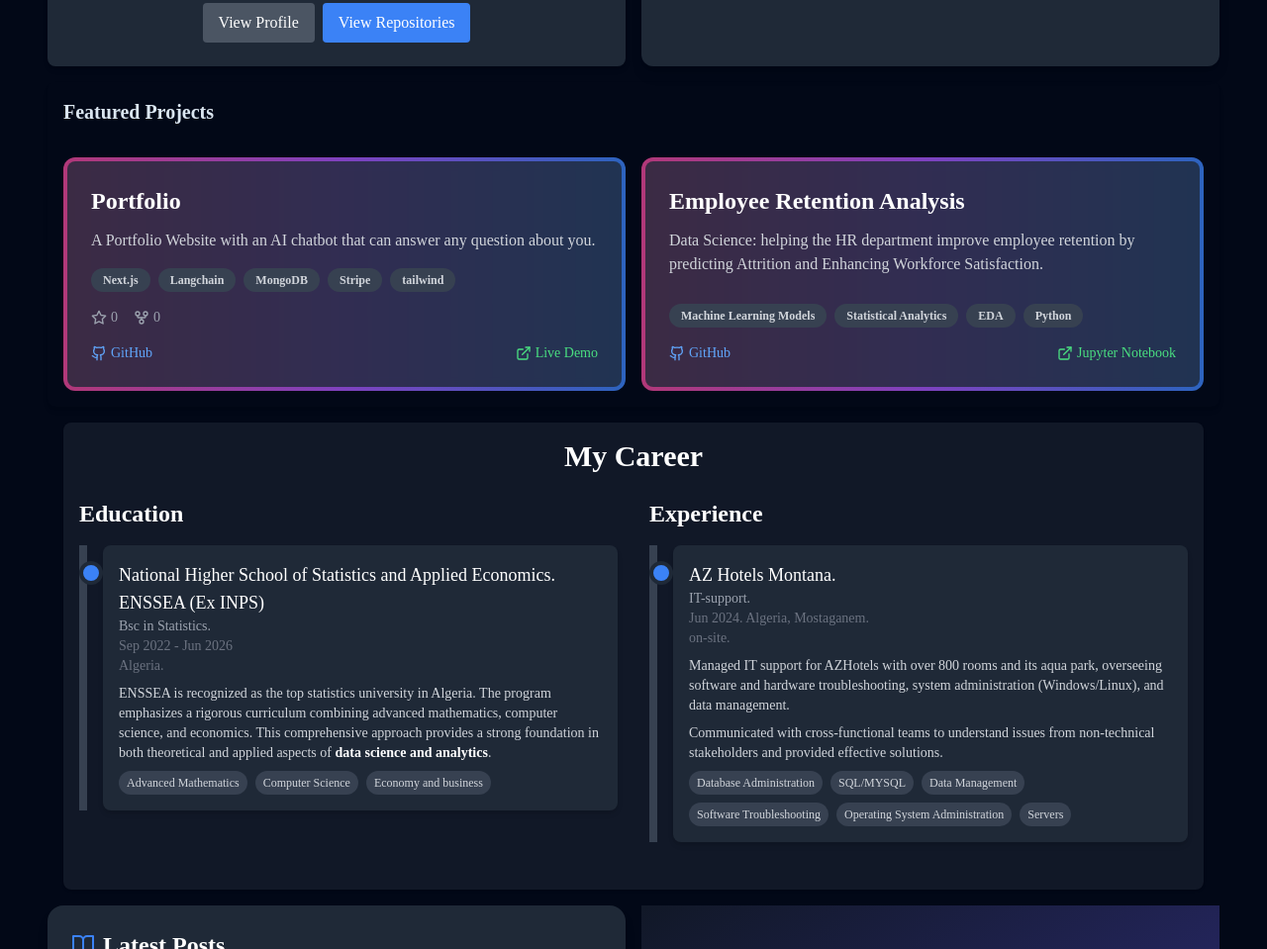
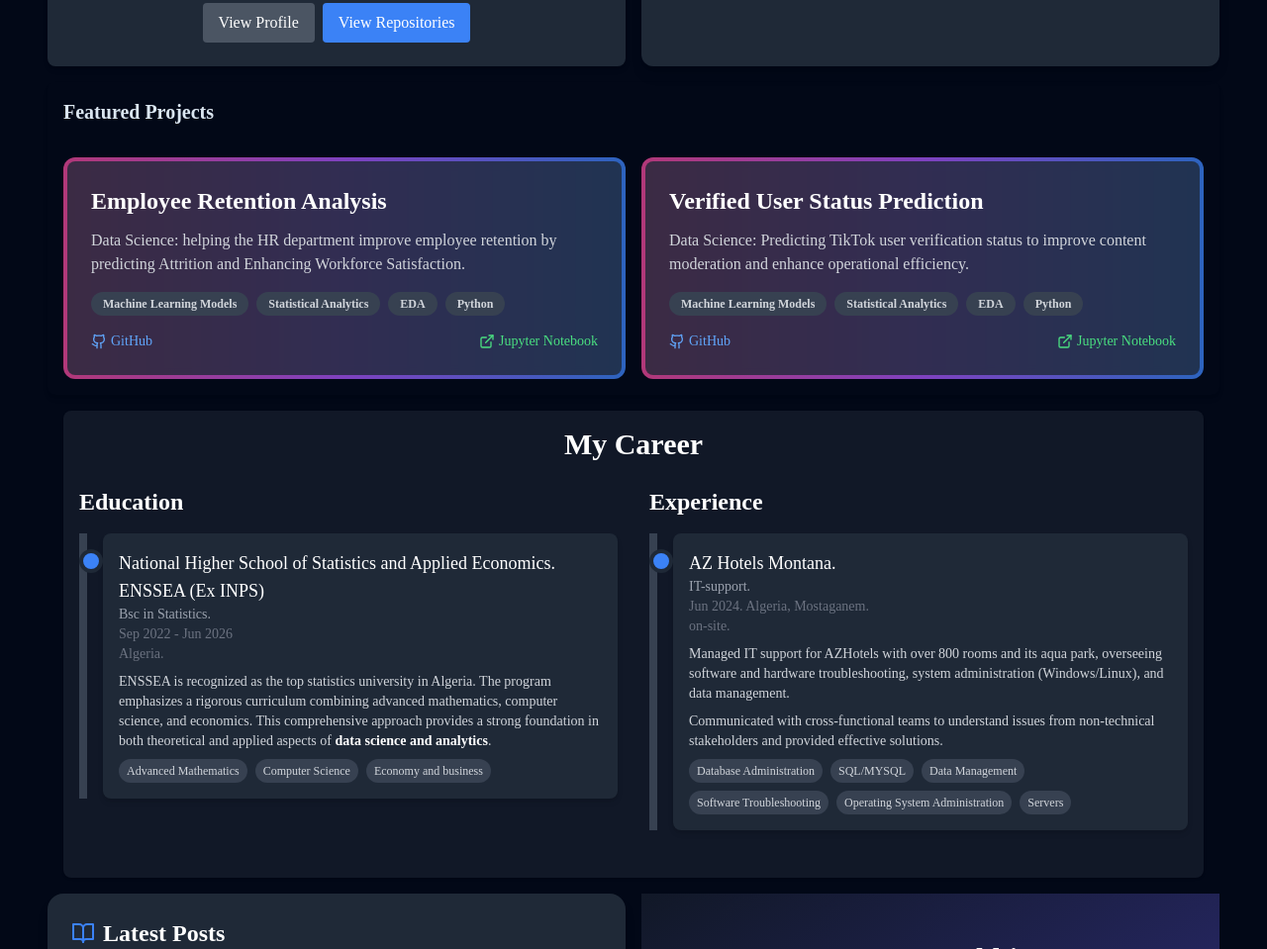
Before and after one commit to ismailSadouki/portfolio, a website: page docs/index.html in a window 1280 px wide. Shown: the part 1217-2176 px from the top of the page at 99% size. Drawn offline with Linux system fonts and the light colour scheme.

Commit message:
fixing project section

```diff
--- a/docs/index.html
+++ b/docs/index.html
@@ -884,139 +884,7 @@ body {
                 <h2 class="text-xl font-bold">Featured Projects</h2>
               </div>
               <div class="grid gap-4 p-4 sm:grid-cols-2">
-                <div
-                  class="group relative overflow-hidden rounded-xl p-1 transition-all duration-500 hover:scale-[1.02] hover:shadow-xl flex-grow"
-                  >
-                  <div
-                    class="absolute inset-0 bg-gradient-to-r from-pink-500 via-purple-500 to-blue-500 opacity-75 transition-all duration-500 group-hover:opacity-100"
-                    ></div>
-                  <div
-                    class="relative h-full rounded-lg bg-white p-6 dark:bg-gray-800 transition-all duration-500 dark:bg-opacity-80 backdrop-blur-sm flex flex-col"
-                    >
-                    <h3
-                      class="mb-3 text-2xl font-bold text-gray-800 dark:text-white"
-                      >
-                      Portfolio
-                    </h3>
-                    <p class="mb-4 text-gray-600 dark:text-gray-300 flex-grow">
-                      A Portfolio Website with an AI chatbot that can answer any
-                      question about you.
-                    </p>
-                    <div class="mt-auto space-y-4">
-                      <div class="flex flex-wrap gap-2">
-                        <span
-                          class="rounded-full bg-gray-200 px-3 py-1 text-xs font-semibold text-gray-700 dark:bg-gray-700 dark:text-gray-300"
-                          >Next.js</span
-                        ><span
-                           class="rounded-full bg-gray-200 px-3 py-1 text-xs font-semibold text-gray-700 dark:bg-gray-700 dark:text-gray-300"
-                           >Langchain</span
-                         ><span
-                            class="rounded-full bg-gray-200 px-3 py-1 text-xs font-semibold text-gray-700 dark:bg-gray-700 dark:text-gray-300"
-                            >MongoDB</span
-                          ><span
-                             class="rounded-full bg-gray-200 px-3 py-1 text-xs font-semibold text-gray-700 dark:bg-gray-700 dark:text-gray-300"
-                             >Stripe</span
-                           ><span
-                              class="rounded-full bg-gray-200 px-3 py-1 text-xs font-semibold text-gray-700 dark:bg-gray-700 dark:text-gray-300"
-                              >tailwind</span
-                            >
-                      </div>
-                      <div
-                        class="flex justify-between items-center text-sm text-gray-600 dark:text-gray-400"
-                        >
-                        <div class="flex items-center space-x-4">
-                          <span class="flex items-center"
-                                ><svg
-                                   xmlns="http://www.w3.org/2000/svg"
-                                   width="16"
-                                   height="16"
-                                   viewBox="0 0 24 24"
-                                   fill="none"
-                                   stroke="currentColor"
-                                   stroke-width="2"
-                                   stroke-linecap="round"
-                                   stroke-linejoin="round"
-                                   class="lucide lucide-star mr-1"
-                                   >
-                                   <polygon
-                                     points="12 2 15.09 8.26 22 9.27 17 14.14 18.18 21.02 12 17.77 5.82 21.02 7 14.14 2 9.27 8.91 8.26 12 2"
-                                     ></polygon></svg
-                                   >0</span
-                                 ><span class="flex items-center"
-                                        ><svg
-                                           xmlns="http://www.w3.org/2000/svg"
-                                           width="16"
-                                           height="16"
-                                           viewBox="0 0 24 24"
-                                           fill="none"
-                                           stroke="currentColor"
-                                           stroke-width="2"
-                                           stroke-linecap="round"
-                                           stroke-linejoin="round"
-                                           class="lucide lucide-git-fork mr-1"
-                                           >
-                                           <circle cx="12" cy="18" r="3"></circle>
-                                           <circle cx="6" cy="6" r="3"></circle>
-                                           <circle cx="18" cy="6" r="3"></circle>
-                                           <path
-                                             d="M18 9v2c0 .6-.4 1-1 1H7c-.6 0-1-.4-1-1V9"
-                                             ></path>
-                                           <path d="M12 12v3"></path></svg
-                                         >0</span
-                                       >
-                        </div>
-                      </div>
-                      <div class="flex justify-between">
-                        <a
-                          href="https://github.com/ismailsadouki"
-                          target="_blank"
-                          rel="noopener noreferrer"
-                          class="flex items-center text-blue-600 hover:text-blue-800 dark:text-blue-400 dark:hover:text-blue-300 transition-colors duration-300"
-                          ><svg
-                             xmlns="http://www.w3.org/2000/svg"
-                             width="16"
-                             height="16"
-                             viewBox="0 0 24 24"
-                             fill="none"
-                             stroke="currentColor"
-                             stroke-width="2"
-                             stroke-linecap="round"
-                             stroke-linejoin="round"
-                             class="lucide lucide-github mr-1"
-                             >
-                             <path
-                               d="M15 22v-4a4.8 4.8 0 0 0-1-3.5c3 0 6-2 6-5.5.08-1.25-.27-2.48-1-3.5.28-1.15.28-2.35 0-3.5 0 0-1 0-3 1.5-2.64-.5-5.36-.5-8 0C6 2 5 2 5 2c-.3 1.15-.3 2.35 0 3.5A5.403 5.403 0 0 0 4 9c0 3.5 3 5.5 6 5.5-.39.49-.68 1.05-.85 1.65-.17.6-.22 1.23-.15 1.85v4"
-                               ></path>
-                             <path d="M9 18c-4.51 2-5-2-7-2"></path></svg
-                           ><span class="text-sm">GitHub</span></a
-                         ><a
-                            href=""
-                            target="_blank"
-                            rel="noopener noreferrer"
-                            class="flex items-center text-green-600 hover:text-green-800 dark:text-green-400 dark:hover:text-green-300 transition-colors duration-300"
-                            ><svg
-                               xmlns="http://www.w3.org/2000/svg"
-                               width="16"
-                               height="16"
-                               viewBox="0 0 24 24"
-                               fill="none"
-                               stroke="currentColor"
-                               stroke-width="2"
-                               stroke-linecap="round"
-                               stroke-linejoin="round"
-                               class="lucide lucide-external-link mr-1"
-                               >
-                               <path d="M15 3h6v6"></path>
-                               <path d="M10 14 21 3"></path>
-                               <path
-                                 d="M18 13v6a2 2 0 0 1-2 2H5a2 2 0 0 1-2-2V8a2 2 0 0 1 2-2h6"
-                                 ></path></svg
-                               ><span class="text-sm">Live Demo</span></a
-                             >
-                      </div>
-                    </div>
-                  </div>
-                </div>
+
                 <div
                   class="group relative overflow-hidden rounded-xl p-1 transition-all duration-500 hover:scale-[1.02] hover:shadow-xl flex-grow"
                   >
@@ -1077,6 +945,93 @@ body {
                            ><span class="text-sm">GitHub</span></a
                          ><a
                             href="https://github.com/ismailSadouki/Salifort-Motors-Employee-Retention-Analysis/blob/main/jupyter-notebook/Providing%20Suggestions%20for%20HR%20at%20Salifort%20Motors.ipynb"
+                            target="_blank"
+                            rel="noopener noreferrer"
+                            class="flex items-center text-green-600 hover:text-green-800 dark:text-green-400 dark:hover:text-green-300 transition-colors duration-300"
+                            ><svg
+                               xmlns="http://www.w3.org/2000/svg"
+                               width="16"
+                               height="16"
+                               viewBox="0 0 24 24"
+                               fill="none"
+                               stroke="currentColor"
+                               stroke-width="2"
+                               stroke-linecap="round"
+                               stroke-linejoin="round"
+                               class="lucide lucide-external-link mr-1"
+                               >
+                               <path d="M15 3h6v6"></path>
+                               <path d="M10 14 21 3"></path>
+                               <path
+                                 d="M18 13v6a2 2 0 0 1-2 2H5a2 2 0 0 1-2-2V8a2 2 0 0 1 2-2h6"
+                                 ></path></svg
+                               ><span class="text-sm">Jupyter Notebook</span></a
+                             >
+                      </div>
+                    </div>
+                  </div>
+                </div>
+
+                <div
+                  class="group relative overflow-hidden rounded-xl p-1 transition-all duration-500 hover:scale-[1.02] hover:shadow-xl flex-grow"
+                  >
+                  <div
+                    class="absolute inset-0 bg-gradient-to-r from-pink-500 via-purple-500 to-blue-500 opacity-75 transition-all duration-500 group-hover:opacity-100"
+                    ></div>
+                  <div
+                    class="relative h-full rounded-lg bg-white p-6 dark:bg-gray-800 transition-all duration-500 dark:bg-opacity-80 backdrop-blur-sm flex flex-col"
+                    >
+                    <h3
+                      class="mb-3 text-2xl font-bold text-gray-800 dark:text-white"
+                      >
+                      Verified User Status Prediction
+                    </h3>
+                    <p class="mb-4 text-gray-600 dark:text-gray-300 flex-grow">
+                      Data Science: Predicting TikTok user verification status to improve content moderation and enhance operational efficiency.
+                    </p>
+                    <div class="mt-auto space-y-4">
+                      <div class="flex flex-wrap gap-2">
+                        <span
+                          class="rounded-full bg-gray-200 px-3 py-1 text-xs font-semibold text-gray-700 dark:bg-gray-700 dark:text-gray-300"
+                          >Machine Learning Models</span
+                        ><span
+                           class="rounded-full bg-gray-200 px-3 py-1 text-xs font-semibold text-gray-700 dark:bg-gray-700 dark:text-gray-300"
+                           >Statistical Analytics</span
+                         >
+                         <span
+                           class="rounded-full bg-gray-200 px-3 py-1 text-xs font-semibold text-gray-700 dark:bg-gray-700 dark:text-gray-300"
+                           >EDA</span
+                         >
+                         <span
+                           class="rounded-full bg-gray-200 px-3 py-1 text-xs font-semibold text-gray-700 dark:bg-gray-700 dark:text-gray-300"
+                           >Python</span
+                         >
+                      </div>
+                      <div class="flex justify-between">
+                        <a
+                          href="https://github.com/ismailSadouki/TikTok-Verified-User-Status-Prediction"
+                          target="_blank"
+                          rel="noopener noreferrer"
+                          class="flex items-center text-blue-600 hover:text-blue-800 dark:text-blue-400 dark:hover:text-blue-300 transition-colors duration-300"
+                          ><svg
+                             xmlns="http://www.w3.org/2000/svg"
+                             width="16"
+                             height="16"
+                             viewBox="0 0 24 24"
+                             fill="none"
+                             stroke="currentColor"
+                             stroke-width="2"
+                             stroke-linecap="round"
+                             stroke-linejoin="round"
+                             class="lucide lucide-github mr-1"
+                             >
+                             <path
+                               d="M15 22v-4a4.8 4.8 0 0 0-1-3.5c3 0 6-2 6-5.5.08-1.25-.27-2.48-1-3.5.28-1.15.28-2.35 0-3.5 0 0-1 0-3 1.5-2.64-.5-5.36-.5-8 0C6 2 5 2 5 2c-.3 1.15-.3 2.35 0 3.5A5.403 5.403 0 0 0 4 9c0 3.5 3 5.5 6 5.5-.39.49-.68 1.05-.85 1.65-.17.6-.22 1.23-.15 1.85v4"
+                               ></path>
+                             <path d="M9 18c-4.51 2-5-2-7-2"></path></svg
+                           ><span class="text-sm">GitHub</span></a
+                         ><a
+                            href="https://github.com/ismailSadouki/TikTok-Verified-User-Status-Prediction/blob/main/TikTok%20project%20.ipynb"
                             target="_blank"
                             rel="noopener noreferrer"
                             class="flex items-center text-green-600 hover:text-green-800 dark:text-green-400 dark:hover:text-green-300 transition-colors duration-300"
```
